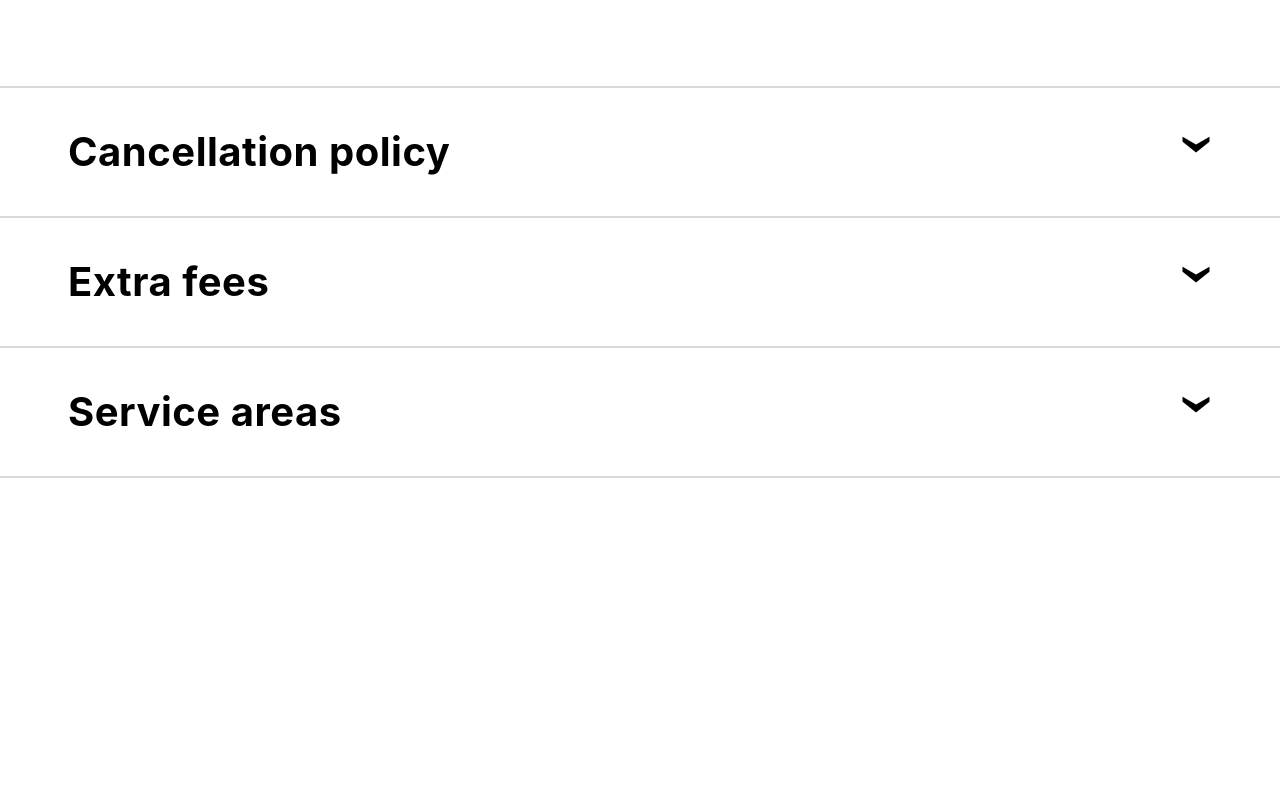
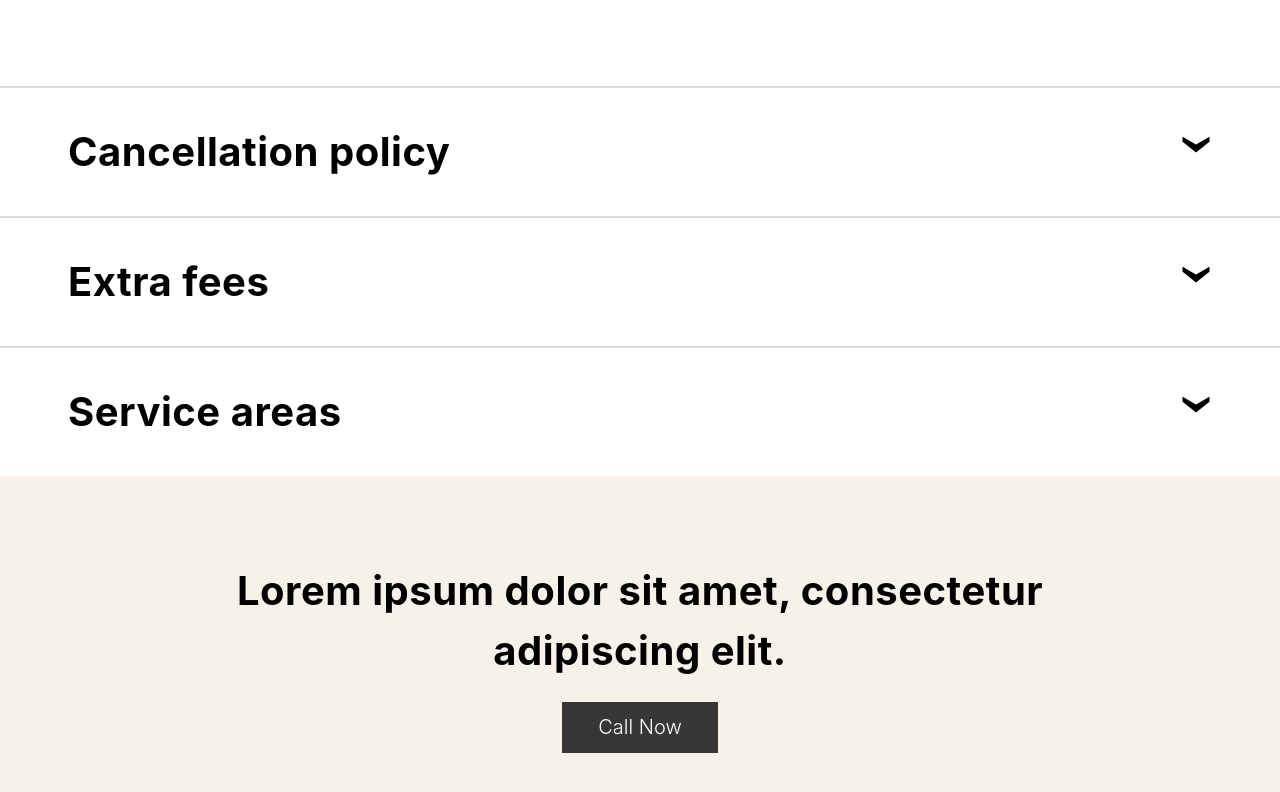
Before and after one commit to meiliizzsuju/jl-chiro, a React (Create React App) app: page / in a window 1280 px wide. Shown: the part 2892-3684 px from the top of the page. Before the commit the page ends 3370 px from the top, so only its background shows below. Built offline with nearby package versions, Linux system fonts and the light colour scheme.

Commit message:
CTA section

```diff
--- /dev/null
+++ b/src/components/cta/CTAPhone.jsx
@@ -0,0 +1,12 @@
+import React from 'react';
+
+const CTAPhone = ({title,button,phone_no}) => {
+  return (
+    <section className='section__padding-lx text-center bg-tertiary'>
+      <h3 className='font-h2 mx-auto mb-5 max-w-4xl'>{title}</h3>
+      <a href={'tel:'+phone_no} className="btn btn-primary">{button}</a>
+    </section>
+  )
+}
+
+export default CTAPhone
--- a/src/components/index.js
+++ b/src/components/index.js
@@ -4,3 +4,4 @@ export { default as About } from './about/About'
 export { default as WhyUS } from './whyus/WhyUS'
 export { default as Conditions } from './conditions/Conditions'
 export { default as Pricing } from './pricing/Pricing'
+export { default as CTAPhone } from './cta/CTAPhone'
--- a/src/components/pricing/Pricing.css
+++ b/src/components/pricing/Pricing.css
@@ -17,8 +17,8 @@
 .jl-pricing__toggles{
   border-top: 2px solid #D9D9D9;
 }
-.jl-pricing__toggle{
-  border-bottom: 2px solid #D9D9D9;
+.jl-pricing__toggle + .jl-pricing__toggle{
+  border-top: 2px solid #D9D9D9;
 }
 
 .jl-pricing__toggle ul{
--- a/src/components/toggle/Toggle.jsx
+++ b/src/components/toggle/Toggle.jsx
@@ -20,7 +20,7 @@ const Toggle = ({item}) => {
           <div className='jl-pricing__toggle--content'>
             <ul>
               {item.content.map((tc,i)=>(
-                <li dangerouslySetInnerHTML={{__html: tc}}></li>
+                <li dangerouslySetInnerHTML={{__html: tc}} key={tc+i}></li>
               ))}
             </ul>
           </div>
--- a/src/containers/Home.jsx
+++ b/src/containers/Home.jsx
@@ -1,10 +1,13 @@
 import React from 'react';
-import {Header,HomeBanner,About, WhyUS, Conditions, Pricing} from '../components/index';
+import {Header,HomeBanner,About, WhyUS, Conditions, Pricing, CTAPhone} from '../components/index';
+
+import {content} from '../utils/content.js'
 
 const PAGE_NAME = `page-home`;
 
 
 const Home = () => {
+  console.log(content.homeCTA)
   return (
     <div className={PAGE_NAME}>
       <Header/>
@@ -13,6 +16,7 @@ const Home = () => {
       <WhyUS/>
       <Conditions/>
       <Pricing/>
+      <CTAPhone title={content.homeCTA.text} button={content.homeCTA.button} phone_no={content.homeCTA.phone}/>
     </div>
   )
 }
--- a/src/index.css
+++ b/src/index.css
@@ -13,7 +13,7 @@
 
   --color-primary: #5E8DD4;
   --color-secondary-rgb: #1E1E1E;
-  --color-tertiary:  var(--color-primary);
+  --color-tertiary:  #F6F2EA;
   --color-quaternary: var(--color-secondary-rgb);
   --color-quinary: #fff;
 
@@ -137,6 +137,10 @@ h2,.font-h2{
   list-style: circle !important;
 }
 
+.bg-tertiary{
+  background-color: var(--color-tertiary);
+}
+
 /* Tablet */
 
 @media (min-width: 768px){
--- a/src/utils/content.js
+++ b/src/utils/content.js
@@ -87,5 +87,10 @@ export const content = {
       },
 
     ]
+  },
+  homeCTA: {
+    text: "Lorem ipsum dolor sit amet, consectetur adipiscing elit.",
+    button: "Call Now",
+    phone: "0411229276"
   }
 }
```
